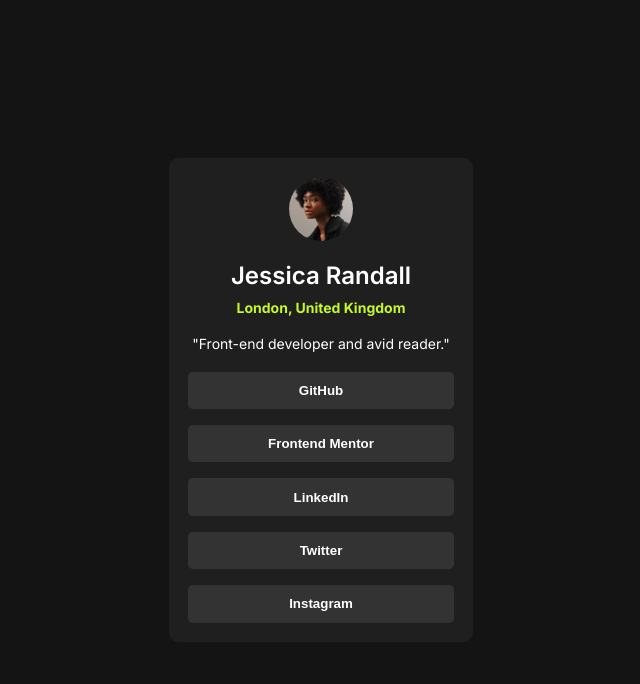
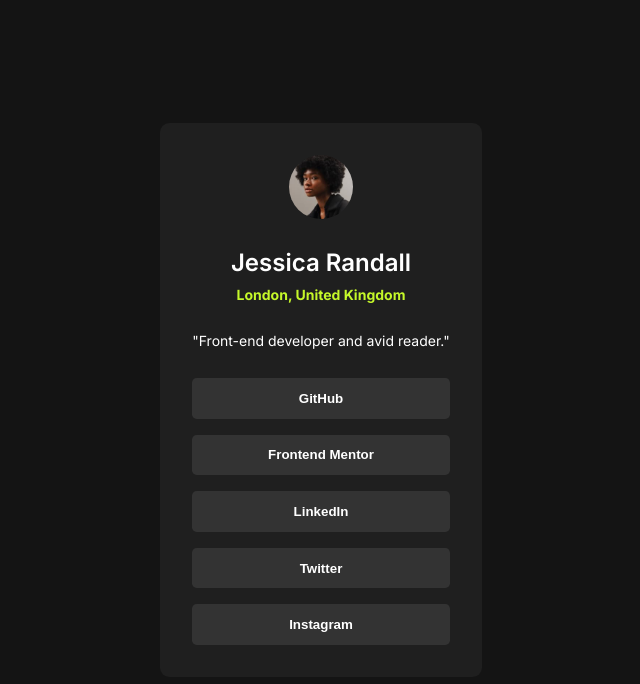
Before and after one commit to RPRd001/Social-links-profile---Frontend-Challenge, a plain HTML site: page index.html in a window 1280 px wide. Shown: the whole page, without its empty margins (319-959 px from the left). Drawn offline with Linux system fonts and the light colour scheme.

Commit message:
2nd Commit
- styles.css -> modified: the padding and size in general was changed because the general sizing was smaller than the original design

```diff
--- a/styles.css
+++ b/styles.css
@@ -29,15 +29,14 @@
 .social-links-profile {
     font-size: var(--font-size);
     font-family: var(--font-family);
-    max-width: 19rem;
-    min-width: 19rem;
+    min-width: 20rem;
     background-color: var(--Dark-Grey);
     display: flex;
     flex-direction: column;
     align-items: center;
     text-align: center;
-    gap: 1.2rem;
-    padding: 1.2rem;
+    gap: 1.8rem;
+    padding: 2rem;
     border-radius: 0.6rem;
     color: var(--White);
 }
@@ -75,7 +74,7 @@
     background-color: var(--Grey);
     border: none;
     border-radius: 0.3rem;
-    padding: 0.7rem;
+    padding: 0.8rem;
     color: var(--White);
     cursor: pointer;
     font-weight: bold;
```
